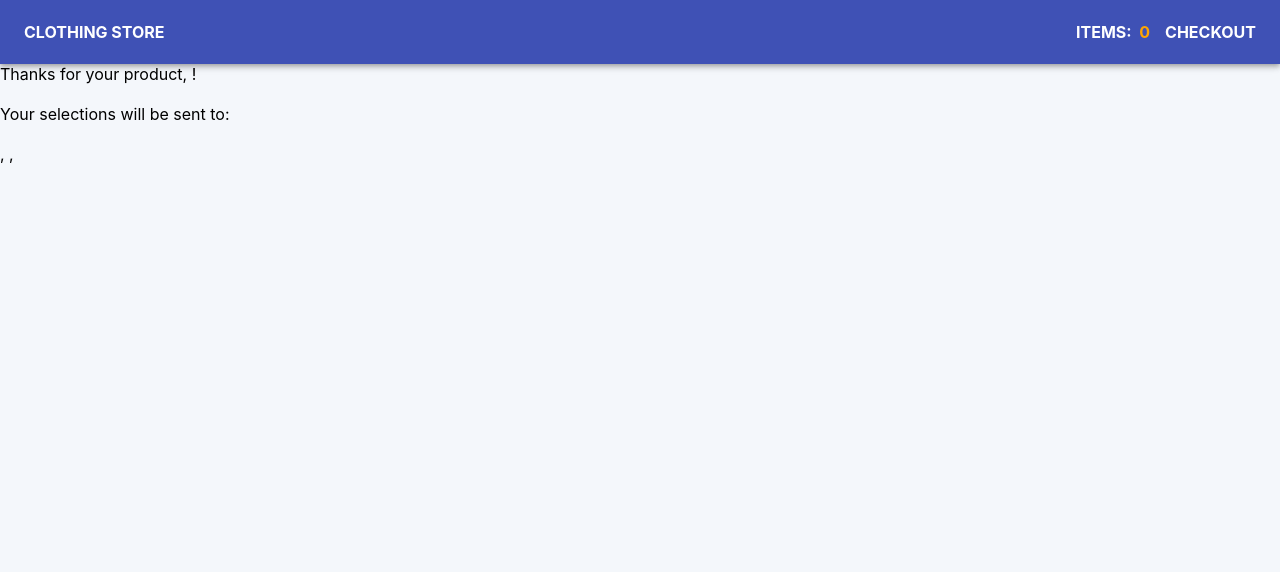
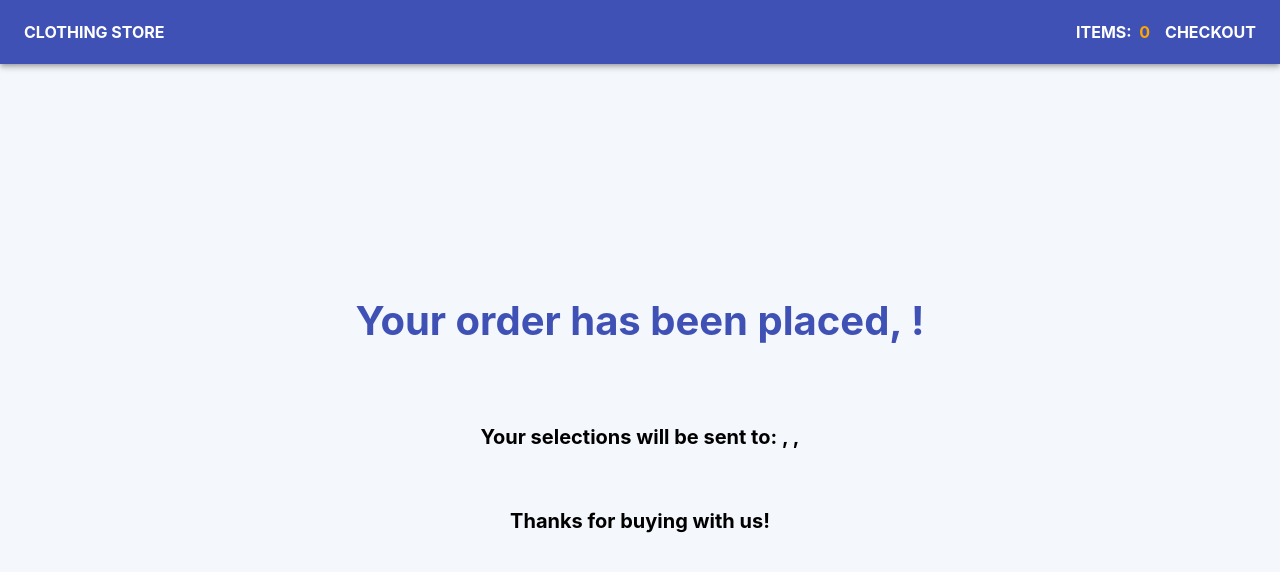
Before and after one commit to matheusforny/barkyn-app, a Next.js app: page /success in a window 1280 px wide. Shown: the top 572 px of the page. Built offline with nearby package versions, Linux system fonts and the light colour scheme.

Commit message:
Reworked success page

```diff
--- a/pages/success.js
+++ b/pages/success.js
@@ -1,27 +1,18 @@
-import styles from '../styles/Success.module.css'
+import styles from '../styles/Success.module.scss'
 import { useAppContext } from '../context/state';
-import { calculateTotalPrice } from '../helper/Helper';
 
 const CheckoutPage = () => {
-    const {arrayOfSelectedProducts, userMailForm} = useAppContext();
+    const {userMailForm} = useAppContext();
 
     return (
-      <div className={styles.container}>
-        <div style={{display: 'inline'}}>
-          Thanks for your product, {userMailForm.userName}!
-          <div style={{display: 'inline'}}>
-            {arrayOfSelectedProducts.map((product) =>
-              <p>{product.name}, size {product.sizeSelected}, color {product.colorSelected}</p>
-            )}
-          </div>
-          {arrayOfSelectedProducts.length > 0 && <p>Total Price: {calculateTotalPrice(arrayOfSelectedProducts)}</p>}
+      <div className={styles.textArea}>
+        <div>
+          <p className={styles.orderPlacedText}>Your order has been placed, {userMailForm.userName}!</p>
         </div>
         <br/>
+        <p className={styles.mailingText}>Your selections will be sent to: {userMailForm.userAddress}, {userMailForm.userPostalCode}, {userMailForm.userCountry}</p>
         <br/>
-        Your selections will be sent to:
-        <br/>
-        <br/>
-        {userMailForm.userAddress}, {userMailForm.userPostalCode}, {userMailForm.userCountry}
+        <p className={styles.thanksText}>Thanks for buying with us!</p>
       </div>
     );
   }
--- /dev/null
+++ b/styles/Success.module.scss
@@ -0,0 +1,20 @@
+.textArea {
+    text-align: center;
+    padding-top: 15%;
+}
+
+.orderPlacedText {
+    font-size: 40px;
+    font-weight: bolder;
+    color: #3f51b5;
+}
+
+.mailingText {
+    font-size: 20px;
+    font-weight: bolder;
+}
+
+.thanksText {
+    font-size: 20px;
+    font-weight: bolder;
+}
```
Also changed, not shown: styles/Success.module.css (deleted).
